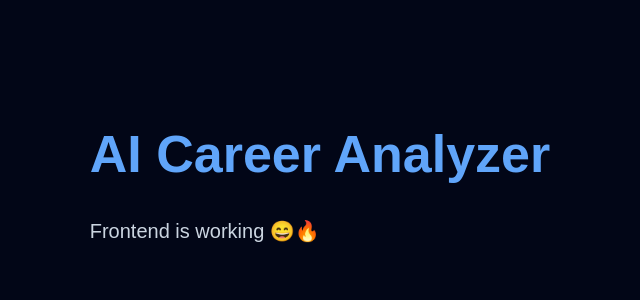
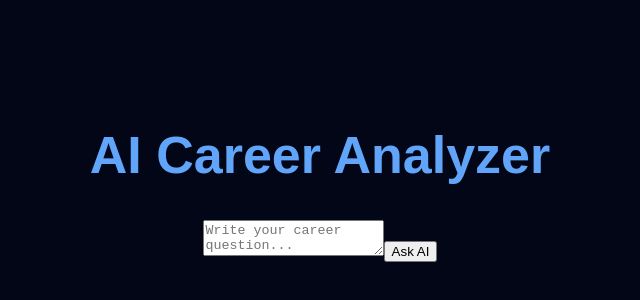
Before and after one commit to trupen0009-tech/career_analyzer, a React (Vite) app in the folder frontend/: page / in a window 1280 px wide. Shown: the part 224-524 px from the top of the page, without its empty margins (320-960 px from the left). Built offline with nearby package versions, Linux system fonts and the light colour scheme.

Commit message:
Update App.jsx

```diff
--- a/frontend/src/App.jsx
+++ b/frontend/src/App.jsx
@@ -1,15 +1,65 @@
-import React from "react";
+import React, { useState } from "react";
 import { createRoot } from "react-dom/client";
 import "./style.css";
 
 const API_URL = "https://career-analyzer-nma6.onrender.com/analyze";
 
 function App() {
+  const [question, setQuestion] = useState("");
+  const [answer, setAnswer] = useState("");
+  const [loading, setLoading] = useState(false);
+
+  async function askAI() {
+    if (question.trim() === "") {
+      setAnswer("Please write a question first.");
+      return;
+    }
+
+    setLoading(true);
+    setAnswer("");
+
+    try {
+      const response = await fetch(API_URL, {
+        method: "POST",
+        headers: {
+          "Content-Type": "application/json"
+        },
+        body: JSON.stringify({
+          question: question
+        })
+      });
+
+      const data = await response.json();
+
+      if (data.answer) {
+        setAnswer(data.answer);
+      } else {
+        setAnswer(data.error || "Something went wrong.");
+      }
+    } catch (error) {
+      setAnswer("Backend connection failed. Check Render link.");
+    }
+
+    setLoading(false);
+  }
+
   return (
-    <div>
+    <div className="container">
       <h1>AI Career Analyzer</h1>
 
-      <p>Frontend is working 😄🔥</p>
+      <textarea
+        placeholder="Write your career question..."
+        value={question}
+        onChange={(e) => setQuestion(e.target.value)}
+      />
+
+      <button onClick={askAI}>
+        {loading ? "Thinking..." : "Ask AI"}
+      </button>
+
+      <div className="answer-box">
+        {answer}
+      </div>
     </div>
   );
 }
```
